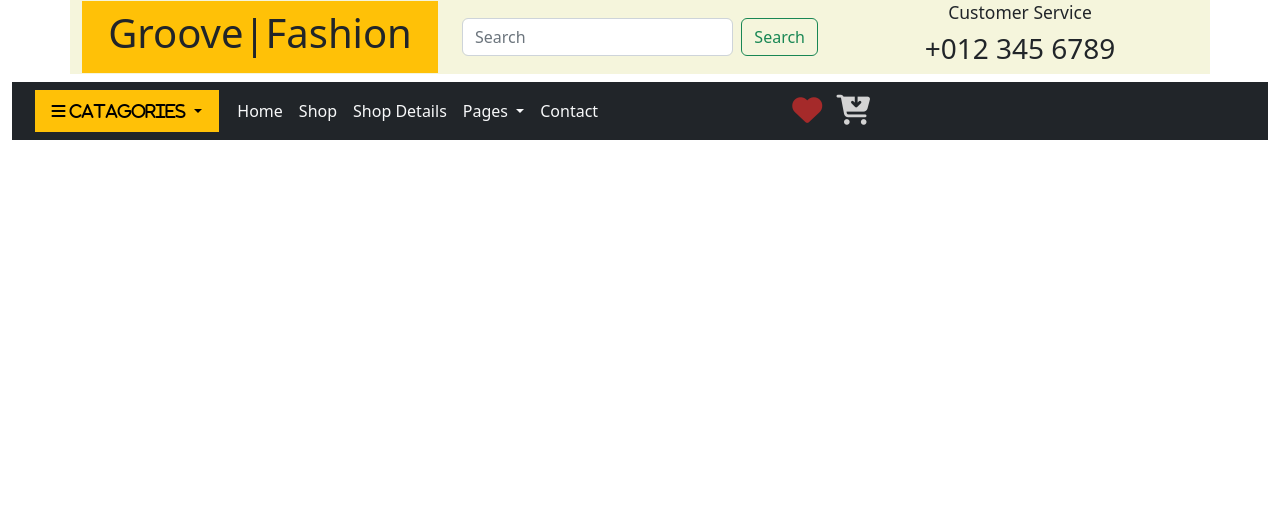
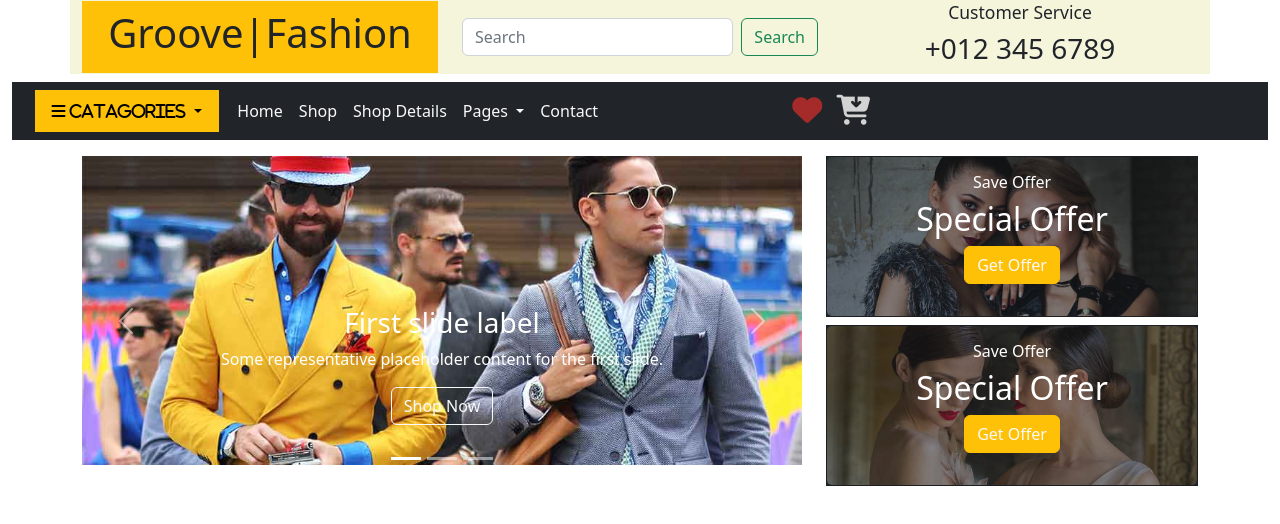
Before and after one commit to Rayvi-Ahmed/Groove-Ecomaerce, a plain HTML site: page index.html in a window 1280 px wide. Drawn offline with nearby package versions, Linux system fonts and the light colour scheme.

Commit message:
main add

```diff
--- a/index.html
+++ b/index.html
@@ -127,6 +127,84 @@
 
             <!-- start end -->
         </header>
+        <main>
+            <!-- slider section start -->
+            <div class="container my-3 ">
+                <div class="d-flex justify-content-between">
+                    <div class="row col-8 ">
+                        <div id="carouselExampleCaptions" class="carousel slide" data-bs-ride="false">
+                            <div class="carousel-indicators">
+                                <button type="button" data-bs-target="#carouselExampleCaptions" data-bs-slide-to="0"
+                                    class="active" aria-current="true" aria-label="Slide 1"></button>
+                                <button type="button" data-bs-target="#carouselExampleCaptions" data-bs-slide-to="1"
+                                    aria-label="Slide 2"></button>
+                                <button type="button" data-bs-target="#carouselExampleCaptions" data-bs-slide-to="2"
+                                    aria-label="Slide 3"></button>
+                            </div>
+                            <div class="carousel-inner">
+                                <div class="carousel-item active">
+                                    <img class="img-fluid" src="images/carousel-1.jpg" class="d-block w-100 " alt="...">
+                                    <div class="carousel-caption d-none d-md-block">
+                                        <h3>First slide label</h3>
+                                        <p>Some representative placeholder content for the first slide.</p>
+                                        <button type="button" class="btn btn-outline-light">Shop Now</button>
+                                    </div>
+                                </div>
+                                <div class="carousel-item">
+                                    <img class="img-fluid" src="images/carousel-2.jpg" class="d-block w-100" alt="...">
+                                    <div class="carousel-caption d-none d-md-block">
+                                        <h3>Second slide label</h3>
+                                        <p>Some representative placeholder content for the second slide.</p>
+                                        <button type="button" class="btn btn-outline-light">Shop Now</button>
+                                    </div>
+                                </div>
+                                <div class="carousel-item">
+                                    <img class="img-fluid" src="images/carousel-3.jpg" class="d-block w-100" alt="...">
+                                    <div class="carousel-caption d-none d-md-block">
+                                        <h3>Third slide label</h3>
+                                        <p>Some representative placeholder content for the third slide.</p>
+                                        <button type="button" class="btn btn-outline-light">Shop Now</button>
+                                    </div>
+                                </div>
+                            </div>
+                            <button class="carousel-control-prev" type="button"
+                                data-bs-target="#carouselExampleCaptions" data-bs-slide="prev">
+                                <span class="carousel-control-prev-icon" aria-hidden="true"></span>
+                                <span class="visually-hidden">Previous</span>
+                            </button>
+                            <button class="carousel-control-next" type="button"
+                                data-bs-target="#carouselExampleCaptions" data-bs-slide="next">
+                                <span class="carousel-control-next-icon" aria-hidden="true"></span>
+                                <span class="visually-hidden">Next</span>
+                            </button>
+                        </div>
+                    </div>
+                    <div class="col-4">
+                        <div class="card text-bg-dark text-center rounded-0 mb-2 side-image">
+                            <img src="images/offer-1.jpg" class="card-img" alt="...">
+                            <div class="card-img-overlay">
+                                <h6 class="card-title">Save Offer</h6>
+                                <h2 class="card-title">Special Offer</h2>
+                                <button type="button" class="btn btn-warning text-light">Get Offer</button>
+
+
+                            </div>
+                        </div>
+                        <div class="card text-bg-dark text-center rounded-0 side-image">
+                            <img src="images/offer-2.jpg" class="card-img" alt="...">
+                            <div class="card-img-overlay">
+                                <h6 class="card-title">Save Offer</h6>
+                                <h2 class="card-title">Special Offer</h2>
+                                <button type="button" class="btn btn-warning text-light">Get Offer</button>
+
+
+                            </div>
+                        </div>
+                    </div>
+                </div>
+            </div>
+            <!-- slider section end -->
+        </main>
     </body>
 
 </html>
--- a/style.css
+++ b/style.css
@@ -13,3 +13,19 @@
     color: lightgrey;
     padding-right: 10px;
 }
+
+.slide-hight {
+    max-height: 550px;
+}
+
+.carousel-item {
+    opacity: 1.0;
+}
+
+.carousel-caption {
+    opacity: 1.5;
+}
+
+.card-img {
+    opacity: 0.5;
+}
```
